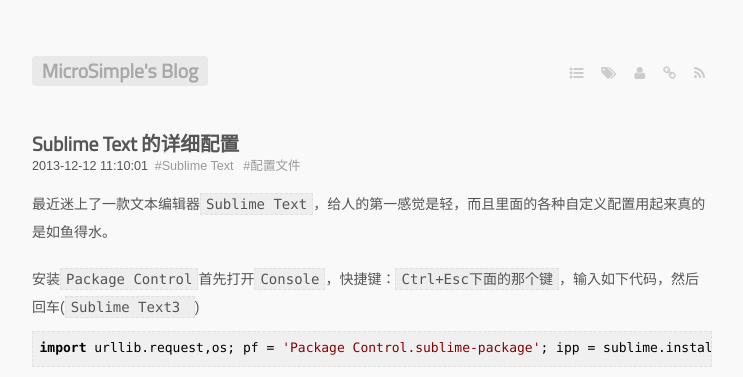
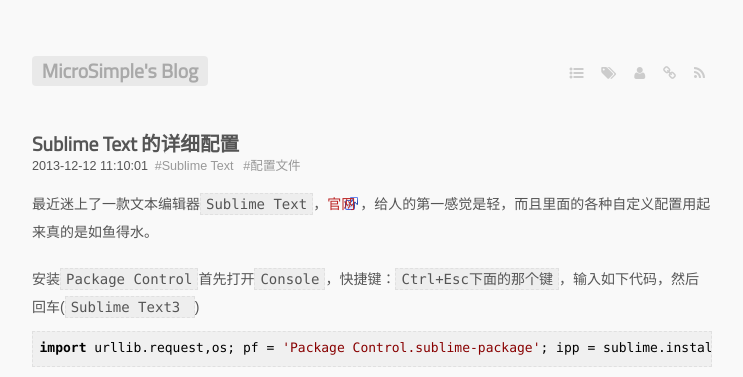
Before and after one commit to antwork/microsimple.github.com, a Jekyll site: the page built from _posts/2013-12-12-preferences-sublime.markdown, in a window 1280 px wide. Shown: the top 377 px of the page, without its empty margins (268-1011 px from the left). Built offline with Jekyll 4.4.1, drawn with Linux system fonts in a browser that asks for light colours; some web fonts are replaced; Markdown is read by kramdown in place of the engine named in the settings; comment, search, counter and statistics services are not loaded.

Commit message:
add external.png

```diff
--- a/_posts/2013-12-12-preferences-sublime.markdown
+++ b/_posts/2013-12-12-preferences-sublime.markdown
@@ -8,7 +8,7 @@
   - Sublime Text
   - 配置文件
 ---
-最近迷上了一款文本编辑器`Sublime Text`，给人的第一感觉是轻，而且里面的各种自定义配置用起来真的是如鱼得水。
+最近迷上了一款文本编辑器`Sublime Text`，[官网](http://www.sublimetext.com/)，给人的第一感觉是轻，而且里面的各种自定义配置用起来真的是如鱼得水。
 
 安装`Package Control`首先打开`Console`，快捷键：`Ctrl+Esc下面的那个键`，输入如下代码，然后回车(`Sublime Text3 `)
 {% highlight python %}
--- a/media/css/style.css
+++ b/media/css/style.css
@@ -142,6 +142,10 @@
     article .meta .tags header #header h1 a, header #header h1 article .meta .tags a, article .meta .tags a {
       color: #999999;
       padding: .25em; }
+  article .post a{
+    background:url(/media/external.png) right no-repeat;
+    padding-right:5px;
+  }
   article .post img {
     max-width: 680px;
     display: block;
```
Also changed, not shown: media/external.png (added).
